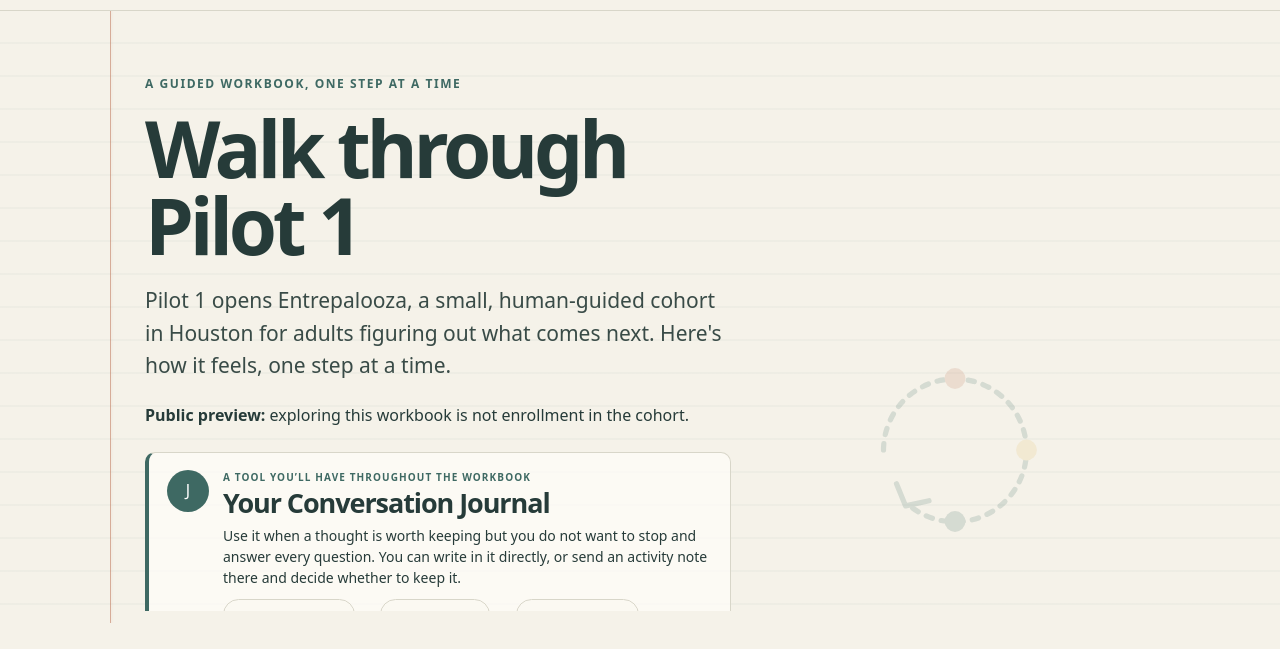
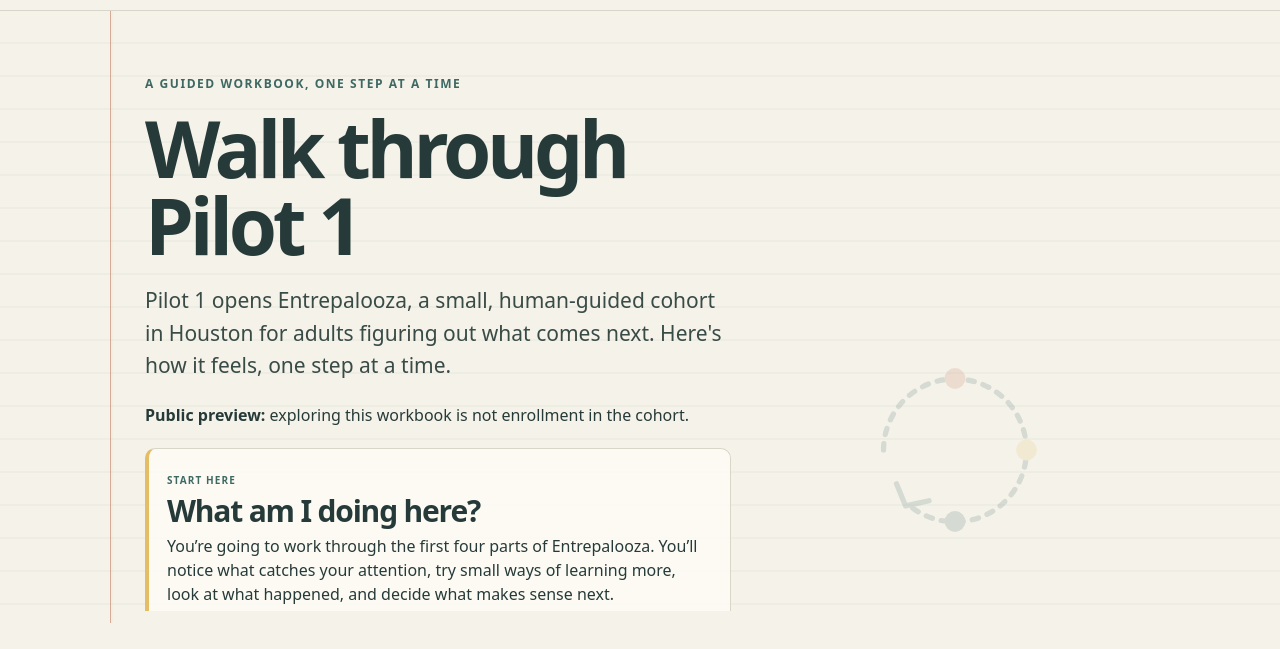
Before and after one commit to ash1102/Entrepalooza, a plain HTML site: page pilot.html in a window 1280 px wide. Shown: the part 121-770 px from the top of the page. Drawn offline with Linux system fonts and the light colour scheme.

Commit message:
Clarify Pilot 1 orientation, progress, and workbook flow

```diff
--- a/pilot.html
+++ b/pilot.html
@@ -812,6 +812,12 @@
     .how-class-block li span{font-weight:600;color:var(--muted)}
     .how-class-pass{margin-top:4px;padding:10px 12px;border-left:3px solid var(--gold);background:rgba(244,228,167,.24);font-weight:750}
     @media(max-width:640px){.how-class-works{padding:15px}.how-class-block li{font-size:12px}}
+    .pilot-orientation{margin:20px 0;padding:17px 18px;border:1px solid var(--line);border-left:4px solid var(--gold);border-radius:10px;background:rgba(255,253,248,.76)}
+    .pilot-orientation h2{margin:0 0 8px;font-size:clamp(22px,2.8vw,30px)}
+    .pilot-orientation p{margin:7px 0;line-height:1.5}
+    .tool-flow{display:grid;grid-template-columns:minmax(0,1fr) auto minmax(0,1fr);gap:7px 9px;align-items:center;margin:12px 0 14px;padding:11px;border:1px dashed var(--line);border-radius:8px;background:rgba(226,235,229,.28);font-size:12px;font-weight:750}
+    .tool-flow b{color:var(--copper);text-align:center}
+    @media(max-width:640px){.tool-flow{grid-template-columns:1fr auto 1.25fr;font-size:11px}}
 
 
     /* One participant lesson pattern */
@@ -874,16 +880,19 @@
           <h1 tabindex="-1" id="cover-title">Walk through Pilot&nbsp;1</h1>
           <p class="lede">Pilot 1 opens Entrepalooza, a small, human-guided cohort in Houston for adults figuring out what comes next. Here's how it feels, one step at a time.</p>
           <p class="preview-status-note"><strong>Public preview:</strong> exploring this workbook is not enrollment in the cohort.</p>
+          <section class="pilot-orientation" aria-labelledby="pilot-orientation-title">
+            <p class="how-class-kicker">Start here</p>
+            <h2 id="pilot-orientation-title">What am I doing here?</h2>
+            <p>You’re going to work through the first four parts of Entrepalooza. You’ll notice what catches your attention, try small ways of learning more, look at what happened, and decide what makes sense next.</p>
+            <p><strong>Nothing here is a test.</strong> You can skip questions, pass on activities, or stop and come back.</p>
+          </section>
           <aside class="journal-welcome" aria-labelledby="journal-welcome-title">
             <div class="journal-welcome-mark" aria-hidden="true">J</div>
             <div>
               <p class="journal-welcome-kicker">A tool you’ll have throughout the workbook</p>
               <h2 id="journal-welcome-title">Your Conversation Journal</h2>
-              <p class="journal-welcome-copy">Use it when a thought is worth keeping but you do not want to stop and answer every question. You can write in it directly, or send an activity note there and decide whether to keep it.</p>
-              <div class="journal-welcome-flow" aria-label="How the Conversation Journal works">
-                <span>Write or send a note</span><b aria-hidden="true">→</b><span>Review the draft</span><b aria-hidden="true">→</b><span>Keep it if you want</span>
-              </div>
-              <p class="journal-welcome-note"><strong>Optional and private.</strong> Journal text is not sent anywhere. It stays in this tab unless you choose to save or download your workbook. Entries you keep can also help <em>What’s Taking Shape</em> notice repeated ideas later, and you can reject or rewrite anything it suggests.</p>
+              <p class="journal-welcome-copy">A place to catch thoughts you want to remember while you work. You can write directly in it or send an activity note there. Keeping an entry is always your choice.</p>
+              <p class="journal-welcome-note"><strong>Nothing is saved automatically or sent to Entrepalooza.</strong> If you choose to save or download your workbook, that copy stays on your device or in the file you choose.</p>
             </div>
           </aside>
           <div class="check-in">
@@ -903,7 +912,12 @@
             </div>
             <div class="how-class-block">
               <h3>Your workbook tools</h3>
-              <p>You write something once, and it carries forward.</p>
+              <p>You write something once, and it carries forward. <strong>You do not fill these out separately.</strong> The workbook builds them from things you already chose to record.</p>
+              <div class="tool-flow" aria-label="How workbook tools build as you go">
+                <span>Your answers</span><b>→</b><span>What I’m noticing</span>
+                <span>Your experiments</span><b>→</b><span>What helps me work</span>
+                <span>Your decisions</span><b>→</b><span>My next choice</span>
+              </div>
               <ul>
                 <li><strong>What I'm noticing <span>(Builder Discovery Record)</span>:</strong> a running log of what you're curious about, what you tried, and what you learned.</li>
                 <li><strong>My next choice <span>(Next Decision)</span>:</strong> a short card after each try so you can choose your next move clearly.</li>
@@ -1702,11 +1716,11 @@
 
   <aside class="workbook-tray" aria-label="My workbook">
     <details id="workbook-tray">
-      <summary>My workbook <span id="stamp-count">0 / 3 stamps</span></summary>
+      <summary>My workbook <span id="stamp-count">0 of 3 taking shape</span></summary>
       <ul class="tray-list">
-        <li class="tray-stamp" data-stamp="operating"><span class="stamp-mark" aria-hidden="true">✓</span><span>What helps me work<span class="stamp-sub" data-stamp-note="operating">Not reached yet</span></span></li>
-        <li class="tray-stamp" data-stamp="discovery"><span class="stamp-mark" aria-hidden="true">✓</span><span>What I’m noticing<span class="stamp-sub" data-stamp-note="discovery">Not reached yet</span></span></li>
-        <li class="tray-stamp" data-stamp="decision"><span class="stamp-mark" aria-hidden="true">✓</span><span>My next choice<span class="stamp-sub" data-stamp-note="decision">Not reached yet</span></span></li>
+        <li class="tray-stamp" data-stamp="operating"><span class="stamp-mark" aria-hidden="true">✓</span><span>What helps me work<span class="stamp-sub" data-stamp-note="operating">Nothing here yet/span></span></li>
+        <li class="tray-stamp" data-stamp="discovery"><span class="stamp-mark" aria-hidden="true">✓</span><span>What I’m noticing<span class="stamp-sub" data-stamp-note="discovery">Nothing here yet/span></span></li>
+        <li class="tray-stamp" data-stamp="decision"><span class="stamp-mark" aria-hidden="true">✓</span><span>My next choice<span class="stamp-sub" data-stamp-note="decision">Nothing here yet/span></span></li>
       </ul>
       <section class="conversation-journal" aria-labelledby="conversation-journal-title">
         <button class="conversation-journal-toggle" type="button" id="conversation-journal-toggle" aria-expanded="false" aria-controls="conversation-journal-panel">
@@ -2469,7 +2483,10 @@
           const workbench=card.querySelector(':scope > .activity-workbench');
           if(workbench){
             const kicker=workbench.querySelector('.activity-workbench-kicker');
-            if(kicker) kicker.textContent='Try it';
+            const loop=card.dataset.loop||'';
+            const role=(loop==='reflect'||loop==='decide')?'reflect':'try';
+            if(kicker) kicker.textContent=role==='reflect'?'Reflect':'Try it';
+            workbench.dataset.patternRole=role;
           }
 
           card.querySelectorAll(':scope > .mini-note').forEach(note=>addLabel(note,'How this connects'));
@@ -2518,6 +2535,23 @@
         });
       }
 
+
+      function clarifySequenceProgress(){
+        document.querySelectorAll('.module-screen').forEach(screen=>{
+          const cards=[...screen.querySelectorAll('.lesson-stage > .lesson-card')];
+          const kicker=screen.querySelector('.module-heading .module-kicker span');
+          if(kicker) kicker.textContent=cards.length+' parts';
+          cards.forEach((card,index)=>{
+            const meta=card.querySelector(':scope > .lesson-meta');
+            if(!meta)return;
+            const strong=meta.querySelector('strong');
+            const spans=meta.querySelectorAll('span');
+            if(strong) strong.textContent='Part '+(index+1)+' of '+cards.length;
+            const type=card.classList.contains('reading-inline')?'Reading':'Activity';
+            if(spans.length) spans[spans.length-1].textContent=type;
+          });
+        });
+      }
 
       function setupReadingDecks(){
         document.querySelectorAll('.lesson-card.reading-inline').forEach((card,cardIndex)=>{
@@ -2614,11 +2648,24 @@
               activity.prepend(label);
             }
           });
+          ['idea','example','reflect','connect'].forEach(role=>{
+            const same=[...card.querySelectorAll(':scope > .module-fold[data-pattern-role="'+role+'"]')];
+            if(same.length<2)return;
+            const first=same.shift(),copy=first.querySelector('.fold-copy');
+            same.forEach(extra=>{
+              const extraCopy=extra.querySelector('.fold-copy');
+              if(copy&&extraCopy&&extraCopy.innerHTML.trim()) copy.insertAdjacentHTML('beforeend',extraCopy.innerHTML);
+              extra.remove();
+            });
+          });
           const workbench=card.querySelector(':scope > .activity-workbench');
           const controls=card.querySelector(':scope > .lesson-controls');
           const folds=[...card.querySelectorAll(':scope > .module-fold[data-pattern-role]')];
           if(workbench){
-            folds.filter(f=>f.dataset.patternRole==='try').forEach(f=>{
+            const workbenchRole=workbench.dataset.patternRole||'try';
+            const workbenchKicker=workbench.querySelector('.activity-workbench-kicker');
+            if(workbenchKicker) workbenchKicker.textContent=workbenchRole==='reflect'?'Reflect':'Try it';
+            folds.filter(f=>f.dataset.patternRole===workbenchRole).forEach(f=>{
               const copy=f.querySelector('.fold-copy');
               if(copy&&copy.innerHTML.trim()){
                 const guidance=document.createElement('div');
@@ -3095,9 +3142,9 @@
       function shapeData(){const d=shapeSources();d.patterns=shapePatternCandidates(d);return d;}
       function syncArtifactStamps(d=shapeData()){
         const ready={discovery:d.threads.length+d.evidence.length+d.unknowns.length>0,operating:d.conditions.length+d.supports.length+d.costs.length>0,decision:d.decisions.length>0};
-        const notes={discovery:ready.discovery?(d.threads.length+' threads · '+d.evidence.length+' evidence notes'):'Not started yet',operating:ready.operating?(d.conditions.length+' conditions · '+d.supports.length+' supports'):'Not started yet',decision:ready.decision?('Latest: '+d.decisions[d.decisions.length-1].value):'Not started yet'};
-        document.querySelectorAll('.tray-stamp').forEach(s=>{const k=s.dataset.stamp;s.classList.toggle('is-pressed',!!ready[k]);const n=s.querySelector('[data-stamp-note="'+k+'"]');if(n)n.textContent=notes[k]||'Not started yet';});
-        const count=Object.values(ready).filter(Boolean).length,el=document.getElementById('stamp-count');if(el)el.textContent=count+' / 3 tools';
+        const notes={discovery:ready.discovery?(d.threads.length+' threads · '+d.evidence.length+' evidence notes'):'Nothing here yet',operating:ready.operating?(d.conditions.length+' conditions · '+d.supports.length+' supports'):'Nothing here yet',decision:ready.decision?('Latest: '+d.decisions[d.decisions.length-1].value):'Nothing here yet'};
+        document.querySelectorAll('.tray-stamp').forEach(s=>{const k=s.dataset.stamp;s.classList.toggle('is-pressed',!!ready[k]);const n=s.querySelector('[data-stamp-note="'+k+'"]');if(n)n.textContent=notes[k]||'Nothing here yet';});
+        const count=Object.values(ready).filter(Boolean).length,el=document.getElementById('stamp-count');if(el)el.textContent=count+' of 3 taking shape';
       }
       function clearNode(n){while(n.firstChild)n.removeChild(n.firstChild);}
       function shapeEmpty(t){const d=document.createElement('div');d.className='shape-empty';d.textContent=t;return d;}
@@ -3233,6 +3280,7 @@
       setupParticipantActivities();
       normalizeLessonPattern();
       standardizeLessonPattern();
+      clarifySequenceProgress();
       setupReadingDecks();
       setupVariedSlides();
       setJournalPrompt('Notice');
```
